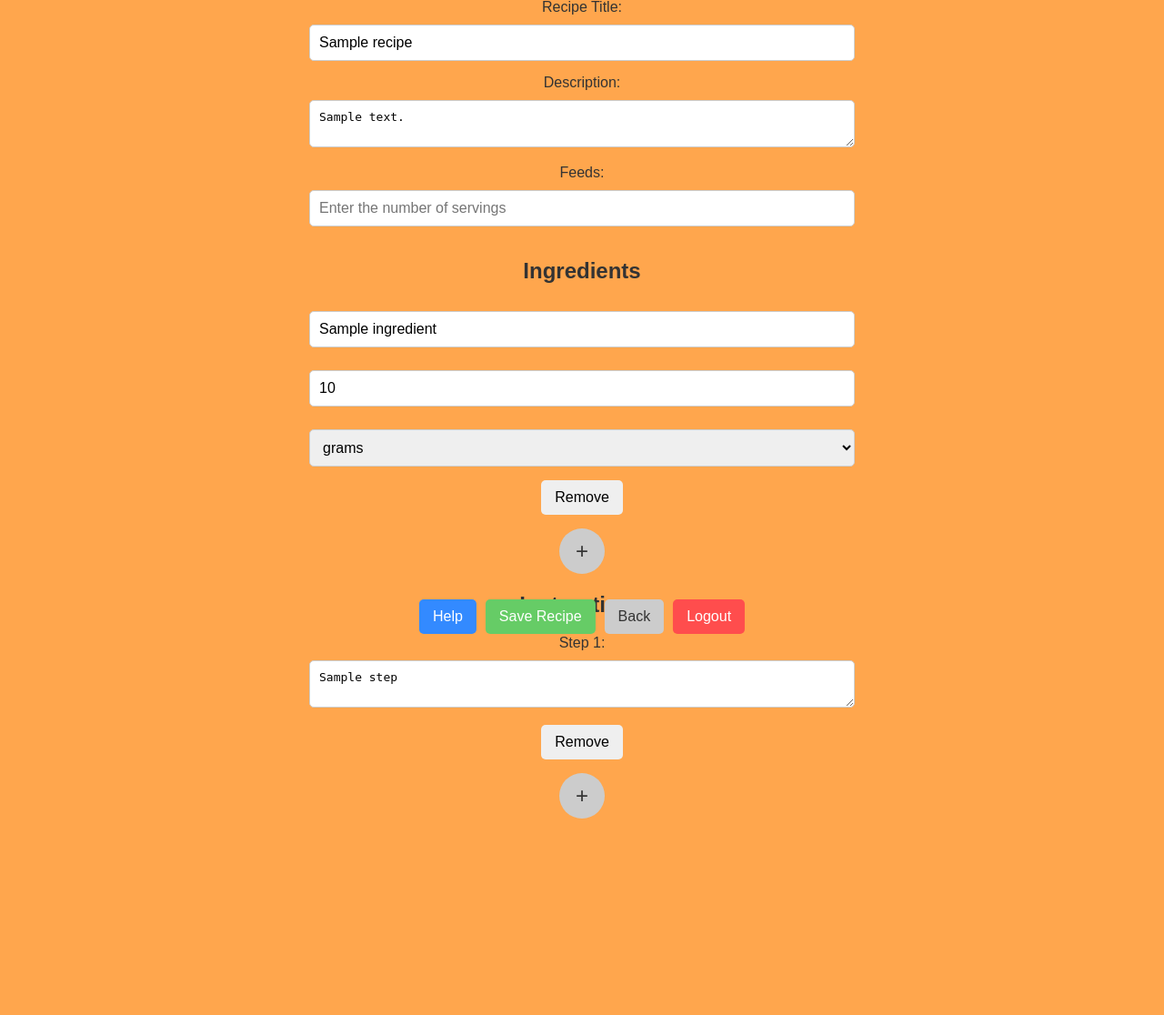
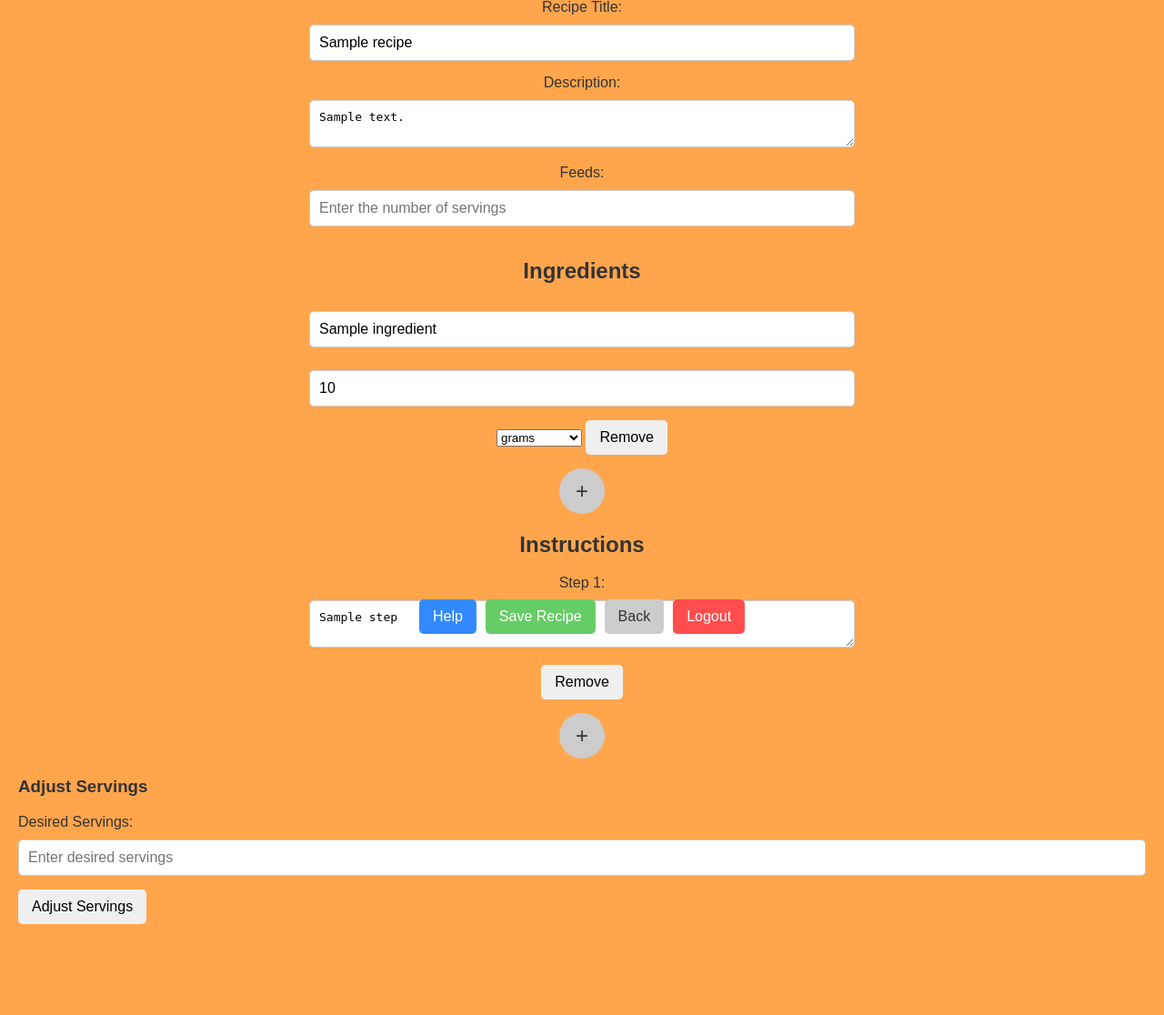
Before and after one commit to dmitriyshmidt/361-project, a Flask app: template templates/view-edit-recipe.html in a window 1280 px wide. Shown: the part 83-1199 px from the top of the page at 91% size. Before the commit the page ends 983 px from the top, so only its background shows below. Run offline with Flask 3, Linux system fonts and the light colour scheme; the template is opened without the code that fills it: most values are stand-ins (such as "Sample title", 1, 10 or a date in 2020).

Commit message:
Implemented final microservice D, that calculates the amount of each ingredient that you need for more or less people then what the recipe is intended for.

```diff
--- a/app.py
+++ b/app.py
@@ -260,6 +260,41 @@ def register_user():
     except Exception as e:
         return jsonify({'success': False, 'message': f'An error occurred: {str(e)}'}), 500
 
+@app.route('/api/adjust-servings', methods=['POST'])
+@login_required
+def adjust_servings():
+    data = request.get_json()
+
+    request_file = os.path.join(app.root_path, 'microserviceD', 'multiplier_request.txt')
+    response_file = os.path.join(app.root_path, 'microserviceD', 'multiplier_response.txt')
+
+    try:
+        with open(request_file, 'w') as file:
+            file.write(f"MULTIPLY {json.dumps(data)}")
+
+        # Poll for the response
+        timeout = 10  # seconds
+        start_time = time.time()
+
+        while True:
+            if time.time() - start_time > timeout:
+                return jsonify({'success': False, 'message': 'Multiplier service timed out.'}), 504
+
+            if os.path.exists(response_file):
+                with open(response_file, 'r') as file:
+                    response = file.read().strip()
+
+                # Clear the response file after reading
+                with open(response_file, 'w') as file:
+                    file.write("")
+
+                if response.startswith("SUCCESS"):
+                    ingredients = json.loads(response[len("SUCCESS "):])
+                    return jsonify({'success': True, 'ingredients': ingredients})
+                else:
+                    return jsonify({'success': False, 'message': response.replace("ERROR ", "")})
+    except Exception as e:
+        return jsonify({'success': False, 'message': f'An error occurred: {str(e)}'}), 500
 
 if __name__ == '__main__':
     app.run(debug=True)
--- /dev/null
+++ b/microserviceD/multiplier_response.txt
@@ -0,0 +1 @@
+SUCCESS [{"name": "Milk", "amount": "3.00", "measurement": "cups"}]
--- a/static/css/styles.css
+++ b/static/css/styles.css
@@ -108,18 +108,28 @@ button:hover {
     background-color: #57B857; /* Slightly darker green on hover */
 }
 
+/* Uniform input styles across the application */
+input[type="number"],
+input[type="text"],
+textarea {
+    width: 100%;
+    max-width: 100%; /* Prevent overflow */
+    padding: 10px;
+    margin: 10px 0 15px; /* Add spacing around inputs */
+    font-size: 1em;
+    border: 1px solid #ccc; /* Consistent border */
+    border-radius: 5px; /* Rounded corners */
+    box-sizing: border-box; /* Include padding in width */
+}
 
-/* General Field and Form Element Spacing */
-input, textarea, select {
-    width: 100%;
-    max-width: 100%; /* Prevents overflow */
-    padding: 10px;
-    margin: 10px 0 15px; /* Consistent vertical spacing */
-    font-size: 1em;
-    border: 1px solid #ccc;
-    border-radius: 5px;
-    box-sizing: border-box;
+/* Ensure proper spacing for the multiplier section */
+.multiplier-section {
+    margin-top: 20px; /* Add spacing from above content */
+    margin-bottom: 100px; /* Leave space for footer buttons */
+    text-align: left; /* Align text within the section */
+    padding: 0 20px; /* Add padding to prevent edge-to-edge appearance */
 }
+
 
 /* Recipe List Styling */
 .recipe-item {
--- a/static/js/script.js
+++ b/static/js/script.js
@@ -337,4 +337,67 @@ document.addEventListener("DOMContentLoaded", function() {
             }
         });
     }
+
+    // Handle Adjust Servings
+    const adjustServingsButton = document.getElementById("adjustServingsButton");
+
+    if (adjustServingsButton) {
+        adjustServingsButton.addEventListener("click", function () {
+            const desiredServings = parseInt(document.getElementById("desiredServings").value.trim());
+            const feeds = parseInt(document.getElementById("recipeFeeds").value.trim());
+            const ingredients = [];
+
+            document.querySelectorAll(".ingredient-item").forEach(item => {
+                const name = item.querySelector(".ingredient-name").value.trim();
+                const amount = parseFloat(item.querySelector(".ingredient-amount").value.trim());
+                const measurement = item.querySelector(".ingredient-measurement").value.trim();
+
+                if (name && amount && measurement) {
+                    ingredients.push({ name, amount, measurement });
+                }
+            });
+
+            if (!feeds || feeds <= 0 || !desiredServings || desiredServings <= 0) {
+                showNotification("Invalid servings data. Ensure 'feeds' and 'desired servings' are valid numbers.", "error");
+                return;
+            }
+
+            const requestData = {
+                feeds,
+                desired_servings: desiredServings,
+                ingredients
+            };
+
+            // Write the multiplier request to the text file
+            fetch("/api/adjust-servings", {
+                method: "POST",
+                headers: {
+                    "Content-Type": "application/json"
+                },
+                body: JSON.stringify(requestData)
+            })
+                .then(response => response.json())
+                .then(data => {
+                    if (data.success) {
+                        const adjustedIngredients = document.getElementById("adjustedIngredients");
+                        adjustedIngredients.innerHTML = "<h4>Adjusted Ingredients:</h4>";
+
+                        const ul = document.createElement("ul");
+                        data.ingredients.forEach(ingredient => {
+                            const li = document.createElement("li");
+                            li.textContent = `${ingredient.amount} ${ingredient.measurement} ${ingredient.name}`;
+                            ul.appendChild(li);
+                        });
+
+                        adjustedIngredients.appendChild(ul);
+                    } else {
+                        showNotification(data.message || "Failed to adjust servings.", "error");
+                    }
+                })
+                .catch(error => {
+                    console.error("Error:", error);
+                    showNotification("An error occurred while adjusting servings.", "error");
+                });
+        });
+    }
 });
--- a/templates/view-edit-recipe.html
+++ b/templates/view-edit-recipe.html
@@ -89,6 +89,15 @@
         </form>
     </div>
 
+    <div class="multiplier-section">
+        <h3>Adjust Servings</h3>
+        <label for="desiredServings">Desired Servings:</label>
+        <input type="number" id="desiredServings" name="desiredServings" placeholder="Enter desired servings">
+        <button id="adjustServingsButton" type="button">Adjust Servings</button>
+        <div id="adjustedIngredients" class="adjusted-ingredients"></div>
+    </div>
+
+
     <div class="footer-buttons">
         <button id="helpButton" class="footer-button help-button">Help</button>
         <button class="footer-button save-button" id="submitRecipeButton" type="submit">Save Recipe</button>
```
Also changed, not shown: microserviceD/multiplier_microservice.py (added, +84 -0 lines), microserviceD/multiplier_request.txt (added).
